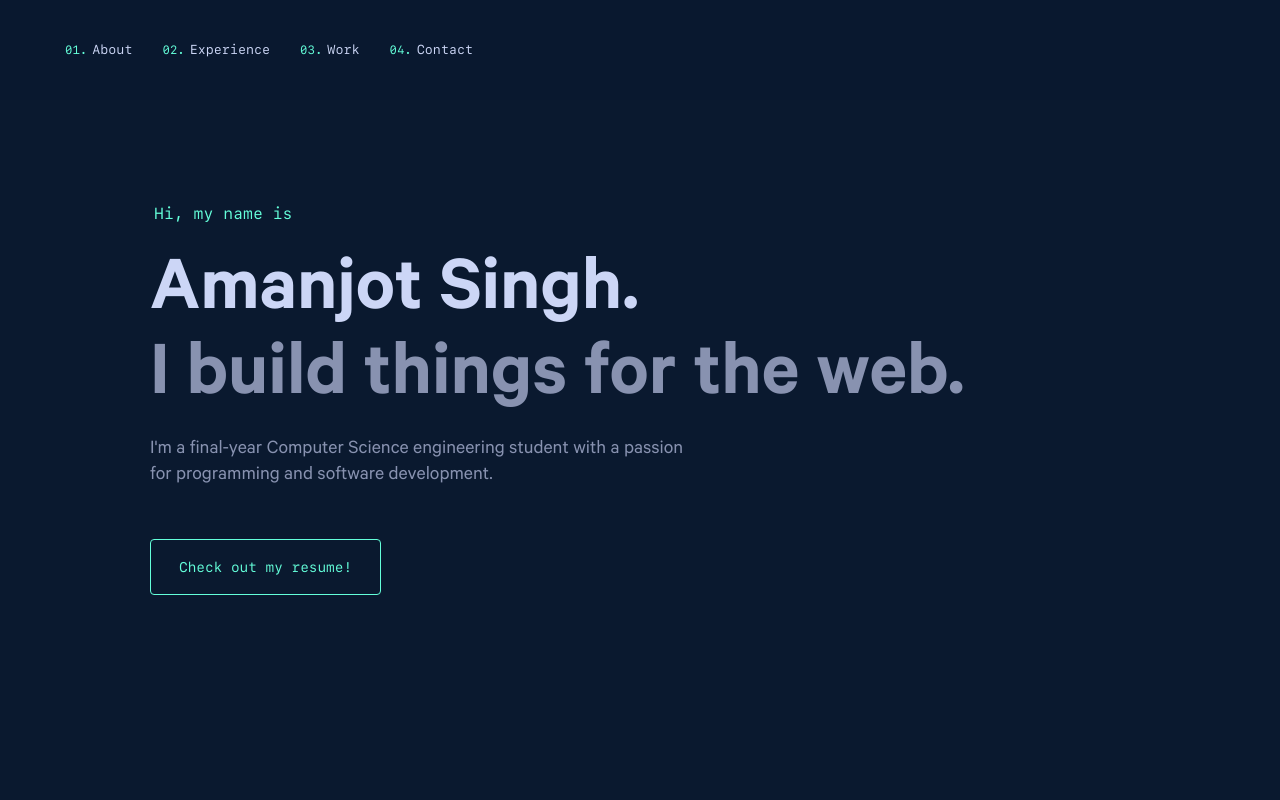
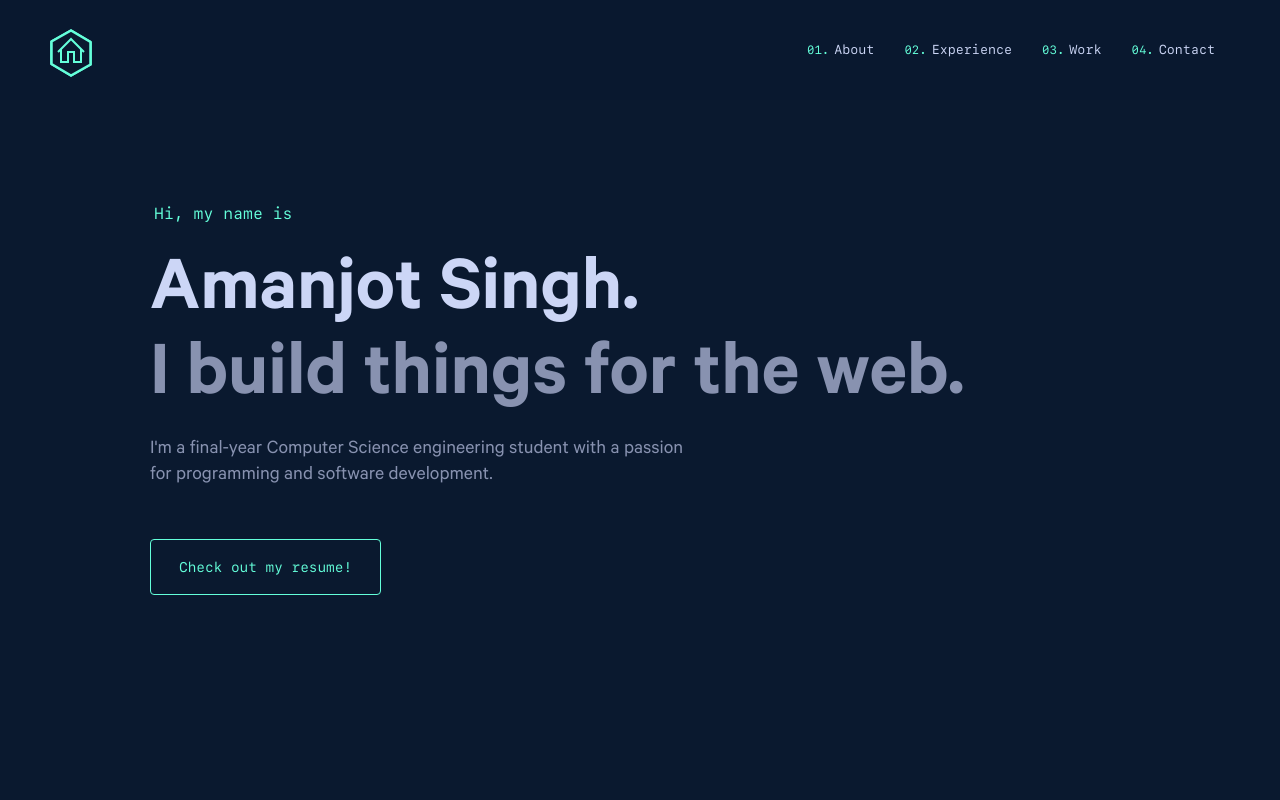
Before and after one commit to Amanjot-001/portfolio-v4, a Gatsby site: page / in a window 1280 px wide. Shown: the top 800 px of the page. Built offline with nearby package versions, Linux system fonts and the light colour scheme; Gatsby itself is replaced by a stand-in of ours.

Commit message:
added home btn

```diff
--- /dev/null
+++ b/src/components/icons/hex.js
@@ -0,0 +1,21 @@
+import React from 'react';
+
+const IconHex = () => (
+	<svg id="hex" xmlns="http://www.w3.org/2000/svg" role="img" viewBox="0 0 84 96">
+		<title>Hexagon</title>
+		<g transform="translate(-8.000000, -2.000000)">
+			<g transform="translate(11.000000, 5.000000)">
+				<polygon
+					stroke="currentColor"
+					strokeWidth="5"
+					strokeLinecap="round"
+					strokeLinejoin="round"
+					points="39 0 0 22 0 67 39 90 78 68 78 23"
+					fill="currentColor"
+				/>
+			</g>
+		</g>
+	</svg>
+);
+
+export default IconHex;
--- a/src/components/icons/home.js
+++ b/src/components/icons/home.js
@@ -1,16 +1,28 @@
 import React from 'react';
 
 const IconHome = () => (
-	<svg
-		xmlns="http://www.w3.org/2000/svg"
-		role="img"
-		x="0px"
-		y="0px"
-		width="100"
-		height="100"
-		viewBox="0 0 32 32">
-		<title>Home</title>
-		<path d="M 16 2.59375 L 15.28125 3.28125 L 2.28125 16.28125 L 3.71875 17.71875 L 5 16.4375 L 5 28 L 14 28 L 14 18 L 18 18 L 18 28 L 27 28 L 27 16.4375 L 28.28125 17.71875 L 29.71875 16.28125 L 16.71875 3.28125 Z M 16 5.4375 L 25 14.4375 L 25 26 L 20 26 L 20 16 L 12 16 L 12 26 L 7 26 L 7 14.4375 Z"></path>
+	<svg id="logo" xmlns="http://www.w3.org/2000/svg" role="img" viewBox="0 0 84 96">
+		<title>Home Logo</title>
+		<g transform="translate(-8.000000, -2.000000)">
+			<g transform="translate(11.000000, 5.000000)">
+				{/* Hexagon container */}
+				<polygon
+					id="Shape"
+					stroke="currentColor"
+					strokeWidth="5"
+					strokeLinecap="round"
+					strokeLinejoin="round"
+					points="39 0 0 22 0 67 39 90 78 68 78 23"
+				/>
+				{/* Scaled and translated Home logo inside the hexagon */}
+				<g transform="scale(0.020) translate(350, 450)">
+					<path
+						d="M1600,259.375l-71.875,68.75l-1300,1300l143.75,143.75l128.125,-128.125v1156.25h900v-1000h400v1000h900v-1156.25l128.125,128.125l143.75,-143.75l-1300,-1300zM1600,543.75l900,900v1156.25h-500v-1000h-800v1000h-500v-1156.25z"
+						fill="currentColor"
+					/>
+				</g>
+			</g>
+		</g>
 	</svg>
 );
 
--- a/src/components/icons/index.js
+++ b/src/components/icons/index.ts
@@ -2,3 +2,4 @@ export { default as IconExternal } from './external';
 export { default as IconGitHub } from './github';
 export { default as Icon } from './icon';
 export { default as IconHome } from './home';
+export { default as IconHex } from './hex';
--- a/src/components/nav.tsx
+++ b/src/components/nav.tsx
@@ -3,6 +3,7 @@ import styled from "styled-components";
 import { Link } from 'gatsby';
 import config from '../config';
 import useScrollDirection from "../hooks/useScrollDIrection";
+import { IconHome, IconHex } from './icons';
 
 type HeaderProps = {
 	scrollDirection: 'up' | 'down';
@@ -155,9 +156,24 @@ const Nav = () => {
 	const [scrolledToTop, setScrolledToTop] = useState(true);
 
 	const navLinks = config.navLinks;
+
+	const Logo = (
+		<div className="logo" tabIndex={-1}>
+			<Link to="/" aria-label="home">
+				<div className="hex-container">
+					<IconHex />
+				</div>
+				<div className="logo-container">
+					<IconHome />
+				</div>
+			</Link>
+		</div>
+	);
+
 	return (
 		<StyledHeader scrollDirection={scrollDirection} scrolledToTop={scrolledToTop}>
 			<StyledNav>
+				{Logo}
 				<StyledLinks>
 					<ol>
 						{navLinks &&
```
